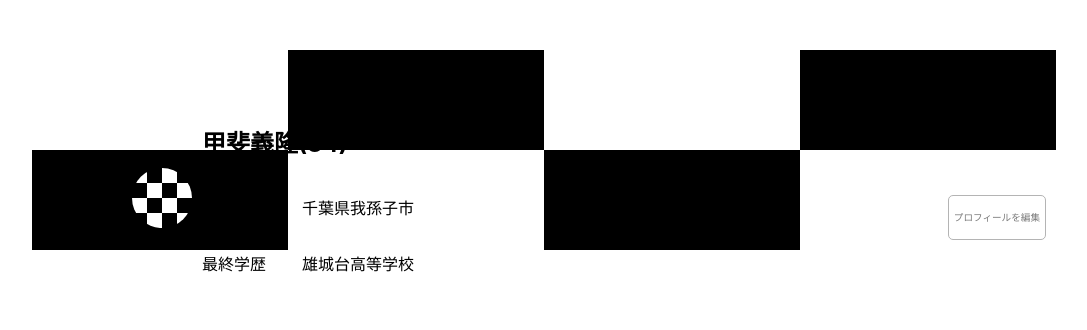
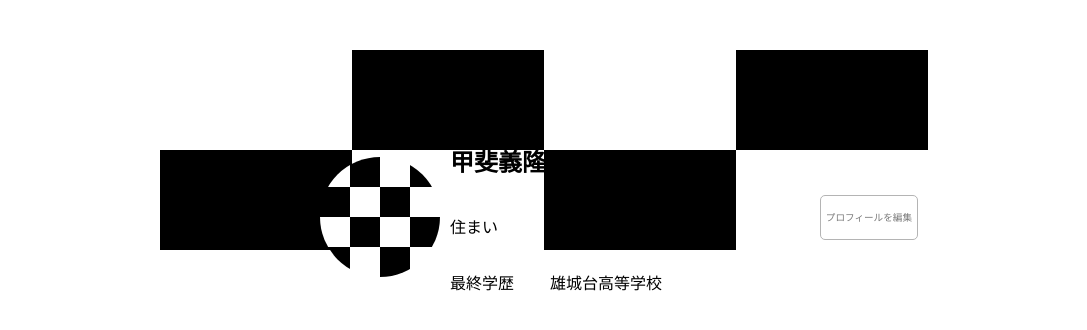
Before and after one commit to yoseei/gulliver_works_account, a React app: page /profile in a window 1280 px wide. Shown: the top 330 px of the page, without its empty margins (96-1183 px from the left). Built offline with nearby package versions, Linux system fonts and the light colour scheme.

Commit message:
basicInfoContainerのCSS調整

```diff
--- a/src/components/profileMainImage/ProfileMainImage.module.scss
+++ b/src/components/profileMainImage/ProfileMainImage.module.scss
@@ -1,6 +1,6 @@
 .root {
-  height: 60px;
-  width: 60px;
+  height: 120px;
+  width: 120px;
   .mainPhotoWrapper {
     border-radius: 50%;
     overflow: hidden;
@@ -9,13 +9,13 @@
       .whiteBlock {
         background: white;
         flex: 1;
-        height: 15px;
+        height: 30px;
         width: 100%;
       }
       .blackBlock {
         background-color: black;
         flex: 1;
-        height: 15px;
+        height: 30px;
         width: 100%;
       }
     }
@@ -24,13 +24,13 @@
       .whiteBlock {
         background: white;
         flex: 1;
-        height: 15px;
+        height: 30px;
         width: 100%;
       }
       .blackBlock {
         background-color: black;
         flex: 1;
-        height: 15px;
+        height: 30px;
         width: 100%;
       }
     }
@@ -39,13 +39,13 @@
       .whiteBlock {
         background: white;
         flex: 1;
-        height: 15px;
+        height: 30px;
         width: 100%;
       }
       .blackBlock {
         background-color: black;
         flex: 1;
-        height: 15px;
+        height: 30px;
         width: 100%;
       }
     }
@@ -54,13 +54,13 @@
       .whiteBlock {
         background: white;
         flex: 1;
-        height: 15px;
+        height: 30px;
         width: 100%;
       }
       .blackBlock {
         background-color: black;
         flex: 1;
-        height: 15px;
+        height: 30px;
         width: 100%;
       }
     }
--- a/src/scenes/profile/Profile.module.scss
+++ b/src/scenes/profile/Profile.module.scss
@@ -2,7 +2,7 @@
   width: 100vw;
   height: 100vh;
   .profileContainer {
-    width: 80%;
+    width: 60%;
     height: 80%;
     margin: 0 auto;
     margin-top: 50px;
@@ -14,8 +14,8 @@
       display: flex;
       gap: 10px;
       position: absolute;
-      bottom: -41px;
-      left: 100px;
+      bottom: -60px;
+      left: 160px;
       // .leftWrapper {
       // }
       .rightWrapper {
```
